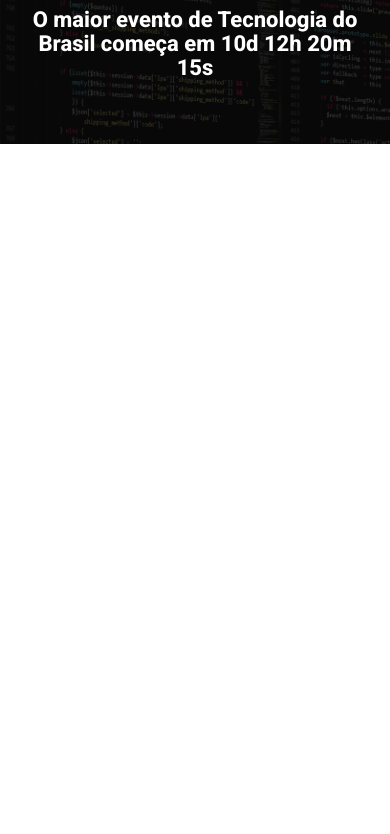
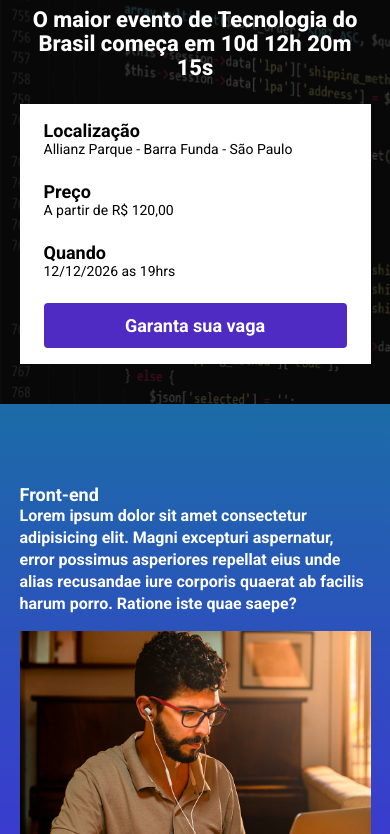
Before and after one commit to Willitonlima/parcel-ladingPage, a website built with Parcel: page src/index.html in a window 390 px wide. Shown: the part 96-930 px from the top of the page. Before the commit the page ends 844 px from the top, so only its background shows below. Built offline with nearby package versions, Linux system fonts and the light colour scheme.

Commit message:
criação das abas de evento, informações e botõe da pagina

```diff
--- a/src/index.html
+++ b/src/index.html
@@ -1,23 +1,63 @@
 <!DOCTYPE html>
 <html lang="en">
+
 <head>
     <meta charset="UTF-8">
     <meta name="viewport" content="width=device-width, initial-scale=1.0">
     <title>Document</title>
     <link rel="preconnect" href="https://fonts.googleapis.com">
     <link rel="preconnect" href="https://fonts.gstatic.com" crossorigin>
-    <link href="https://fonts.googleapis.com/css2?family=Roboto:ital,wght@0,100..900;1,100..900&display=swap" rel="stylesheet">
+    <link href="https://fonts.googleapis.com/css2?family=Roboto:ital,wght@0,100..900;1,100..900&display=swap"
+        rel="stylesheet">
     <link rel="stylesheet" href="style/main.scss">
 </head>
+
 <body>
     <header class="hero">
         <div class="container">
             <img class="hero__logo" src="./images/ebac_logo.svg" alt="Ebac">
             <p class="hero__text">
-                O maior evento de Tecnologia do Brasil começa em  10d 12h 20m 15s
+                O maior evento de Tecnologia do Brasil começa em 10d 12h 20m 15s
             </p>
+
+            <div class="infos-bar">
+                <ul class="infos-bar__infos">
+                    <li class="infos-bar__infos__item">
+                        <b>Localização</b>
+                        Allianz Parque - Barra Funda - São Paulo
+                    </li>
+                    <li class="infos-bar__infos__item">
+                        <b>Preço</b>
+                        A partir de R$ 120,00
+                    </li>
+                    <li class="infos-bar__infos__item">
+                        <b>Quando</b>
+                        12/12/2026 as 19hrs
+                    </li>
+                </ul>
+
+                <a href="#" class="button button--primary">
+                    Garanta sua vaga
+                </a>
+            </div>
         </div>
     </header>
+
+    <section class="event">
+        <div class="container">
+            <div class="event__details">
+                <h class="event__details__title">Front-end</h2>
+                <p class="event__details__description">
+                    Lorem ipsum dolor sit amet consectetur adipisicing elit. Magni excepturi aspernatur, error possimus
+                    asperiores repellat eius unde alias recusandae iure corporis quaerat ab facilis harum porro. Ratione
+                    iste quae saepe?
+                </p>
+            </div>
+            <img class="event__image" src="./images/frontend.png" alt="">
+        </div>
+    </section>
+
     <script src="./scripts/main.js"></script>
 </body>
+
 </html>
--- /dev/null
+++ b/src/style/_event.scss
@@ -0,0 +1,44 @@
+.event {
+
+    padding: 80px 0;
+    background-image: linear-gradient(#1b6ca7, #442bdb);
+
+    .container {
+        display: flex;
+    }
+
+    &__image {
+        max-width: 360px;
+    }
+
+    &__details {
+
+        margin-right: 40px;
+
+        &__title {
+            font-size: 18px;
+            font-weight: bold;
+            margin-bottom: 16px;
+        }
+
+        &__description {
+            font-size: 16px;
+            line-height: 22px;
+        }
+    }
+
+    @media (max-width: 640px) {
+        .container {
+            display: block;
+        }
+
+        &__image {
+            width: 100%;
+        }
+
+        &__details {
+            margin-right: 0;
+            margin-bottom: 16px;
+        }
+    }
+}
--- /dev/null
+++ b/src/style/components/_buttons.scss
@@ -0,0 +1,25 @@
+.button {
+    padding: 12px;
+    font-size: 18px;
+    font-weight: bold;
+    text-decoration: none;
+    border-radius: 4px;
+    white-space: nowrap;
+
+    &--primary {
+        color: white;
+        background-color: #4f2ac3;
+    }
+
+    @media (max-width: 640px) {
+        display: flex;
+        width: 100%;
+        text-align: center;
+
+    }
+
+    @media (max-width: 1024px) {
+        display: block;
+        align-items: center;
+    }
+}
--- /dev/null
+++ b/src/style/components/_infosbar.scss
@@ -0,0 +1,40 @@
+.infos-bar {
+    padding: 16px 24px;
+    background-color: #fff;
+    display: flex;
+    justify-content: space-between;
+
+    &__infos {
+        display: flex;
+        gap: 40px;
+
+        &__item {
+            font-size: 14px;
+            color: #000;
+
+            b {
+                color: #000;
+                font-size: 18px;
+                display: block;
+            }
+        }
+    }
+
+    @media (max-width: 640px) {
+        display: block;
+
+        &__infos {
+            display: block;
+
+            &__item {
+                margin-bottom: 24px;
+            }
+        }
+    }
+
+    @media (max-width: 1024px) {
+        &__infos {
+            gap: 16px;
+        }
+    }
+}
--- a/src/style/main.scss
+++ b/src/style/main.scss
@@ -1,4 +1,7 @@
-@use "hero";
+@use 'hero';
+@use 'components/infosbar';
+@use 'components/buttons';
+@use 'event';
 
 * {
     margin: 0;
@@ -6,6 +9,7 @@
     box-sizing: border-box;
     font-family: Roboto, sans-serif;
     color: #fff;
+    list-style: none;
 }
 
 .container {
```
